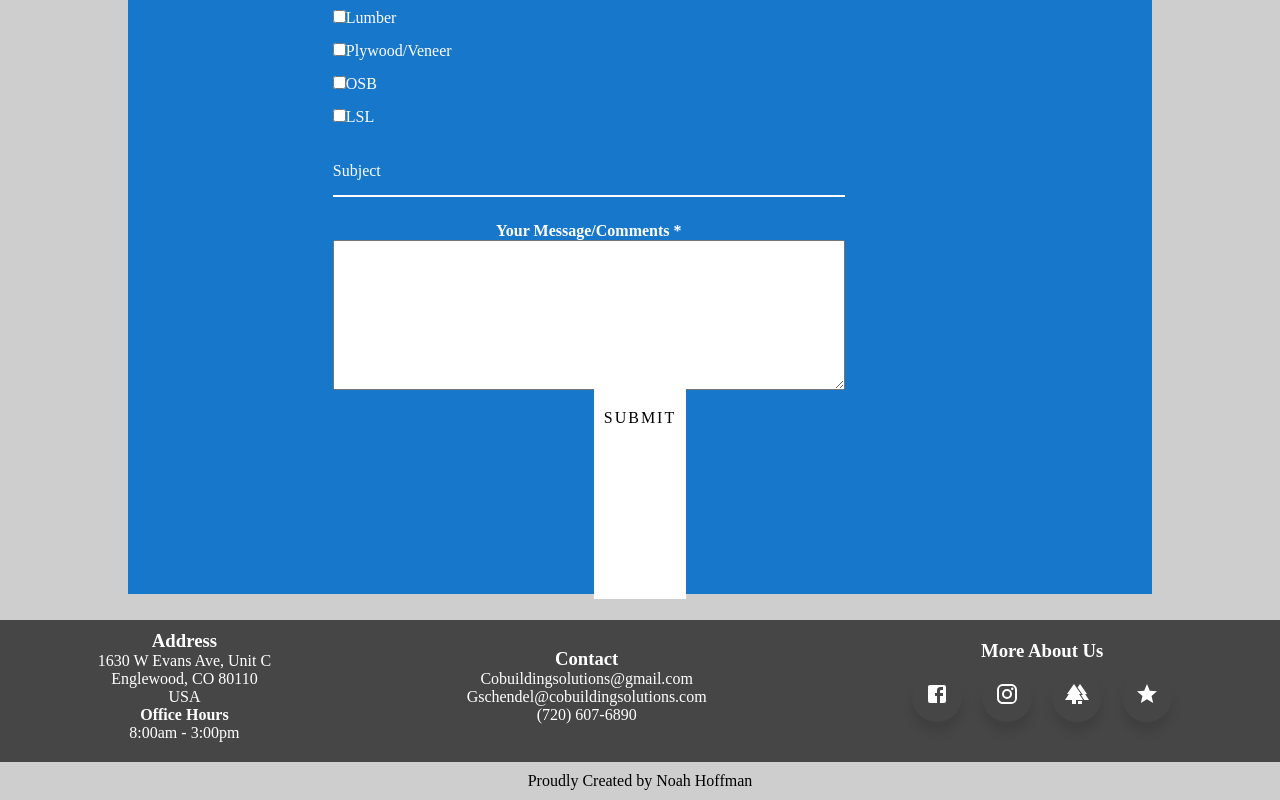
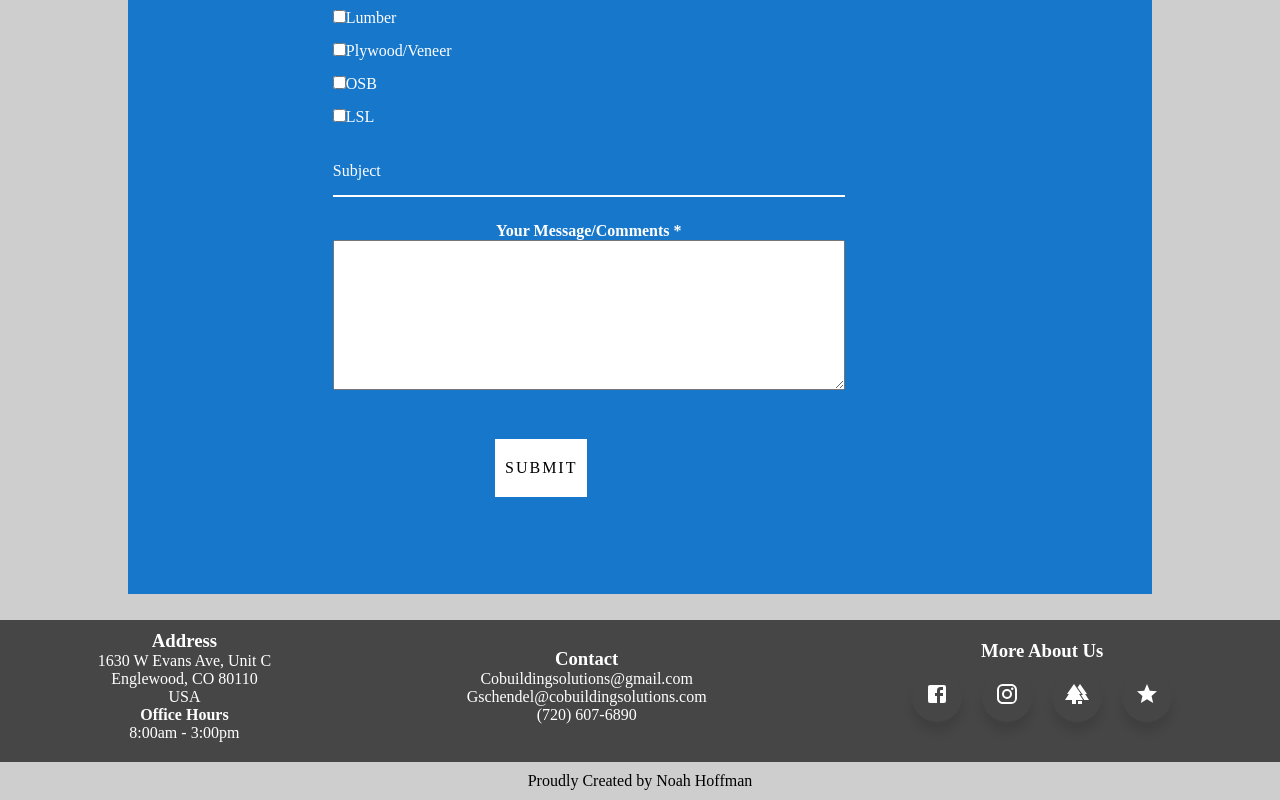
Before and after one commit to Noah8863/COBuildingSolutions, a React (Create React App) app: page /quote in a window 1280 px wide. Shown: the part 433-1233 px from the top of the page. Built offline with nearby package versions, Linux system fonts and the light colour scheme.

Commit message:
fixed quote button

```diff
--- a/src/components/Quote/quote.scss
+++ b/src/components/Quote/quote.scss
@@ -140,8 +140,7 @@
   height: 200px;
   position: relative;
   margin: auto;
-  display: flex;
-  justify-content: center;
+  top: 50px;
 }
 
 footer a,
```
